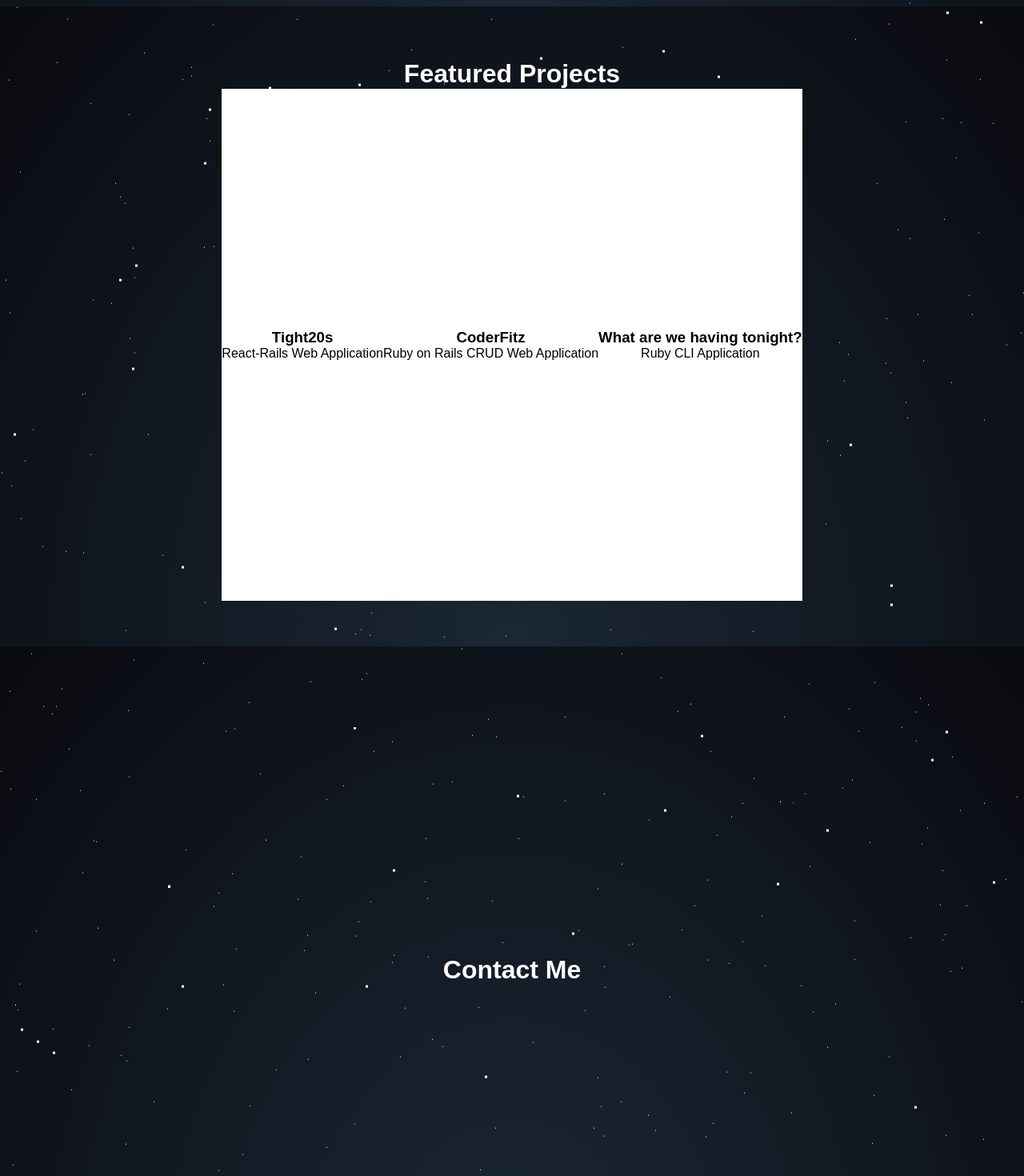
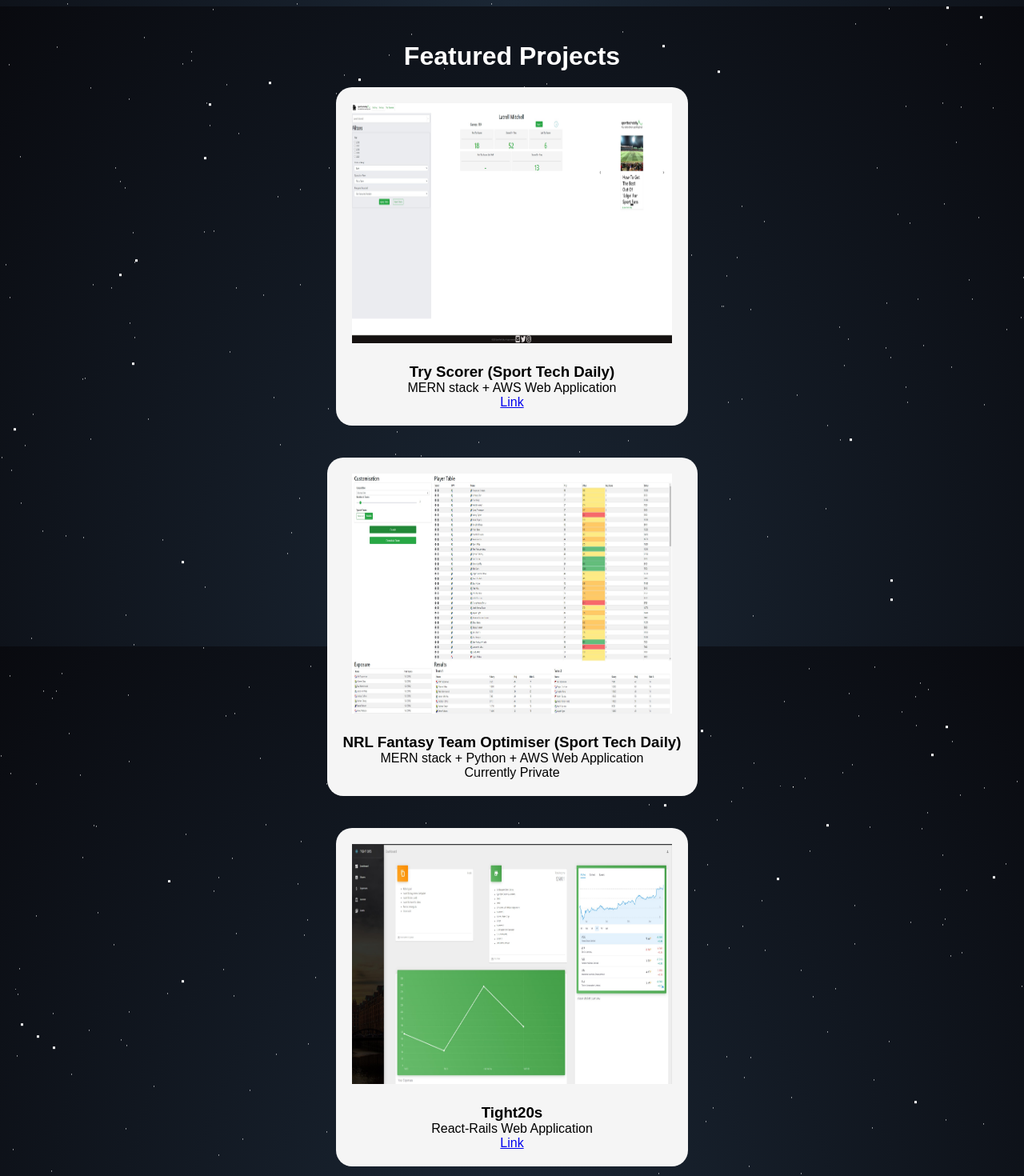
Before and after one commit to derricklai33/react-portfolio, a React (Create React App) app: page / in a window 1280 px wide. Shown: the part 792-2262 px from the top of the page at 80% size. Built offline with nearby package versions, Linux system fonts and the light colour scheme.

Commit message:
Added in and styled project cards. Still WIP

```diff
--- a/src/components/Projects.jsx
+++ b/src/components/Projects.jsx
@@ -1,24 +1,146 @@
 import React from 'react';
 import '../styles/projects.scss'
+import CoderFitz from '../docs/coderfitz-img.jpg'
+import Portfolio from '../docs/portfolio-img.jpg'
+import Terminal from '../docs/terminal-img.jpg'
+import Tight20s from '../docs/tight20s-img.jpg'
+import TryScorer from '../docs/tryscorer-img.jpg'
+import Optimiser from '../docs/optimiser-img.jpg'
 
 export function Projects() {
+
+  const Hover = ({ onHover, children }) => (
+    <div className="hover">
+        <div className="hover__no-hover">{children}</div>
+        <div className="hover__hover">{onHover}</div>
+    </div>
+  )
+
   return(
-    <div className="page-divs" id="projects">
+    <>
+    <div className="project-placeholder-div" id="projects"></div>
+    <div className="page-divs">
       <h1>Featured Projects</h1>
       <div className="project-wrapper">
         <div className="project-card">
-          <h3>Tight20s</h3>
-          <p>React-Rails Web Application</p>
+          <Hover onHover={
+          <div className="project-img-hover">
+            <ul>
+            <h2>Tech Stack</h2>
+              <li>ReactJS</li>
+              <li>NodeJS</li>
+              <li>Javascript</li>
+              <li>AWS</li>
+            </ul>
+          </div>}>
+          <div className="project-img">
+            <img src={TryScorer} alt="tryscorer-img" height="300px" width="400px"></img>
+          </div>
+          </Hover>
+          <h3 className="project-title">Try Scorer (Sport Tech Daily)</h3>
+          <p>MERN stack + AWS Web Application</p>
+          <a href="https://edge.sporttechdaily.com/nrl/tryscorers">Link</a>
         </div>
         <div className="project-card">
-          <h3>CoderFitz</h3>
-          <p>Ruby on Rails CRUD Web Application</p>
+        <Hover onHover={
+          <div className="project-img-hover">
+            <ul>
+            <h2>Tech Stack</h2>
+              <li>ReactJS</li>
+              <li>NodeJS</li>
+              <li>Javascript</li>
+              <li>Python (child process)</li>
+              <li>AWS</li>
+            </ul>
+          </div>}>
+          <div className="project-img">
+            <img src={Optimiser} alt="optimiser-img" height="300px" width="400px"></img>
+          </div>
+          </Hover>
+          <h3 className="project-title">NRL Fantasy Team Optimiser (Sport Tech Daily)</h3>
+          <p>MERN stack + Python + AWS Web Application</p>
+          <p>Currently Private</p>
         </div>
         <div className="project-card">
-          <h3>What are we having tonight?</h3>
-          <p>Ruby CLI Application</p>
+        <Hover onHover={
+          <div className="project-img-hover">
+            <ul>
+            <h2>Tech Stack</h2>
+              <li>React</li>
+              <li>Ruby on Rails</li>
+              <li>React-dnd</li>
+              <li>Cypress</li>
+              <li>Material-UI</li>
+              <li>Auth0</li>
+              <li>Heroku & Netlify</li>
+            </ul>
+          </div>}>
+          <div className="project-img">
+            <img src={Tight20s} alt="tight20s-img" height="300px" width="400px"></img>
+          </div>
+          </Hover>
+          <h3 className="project-title">Tight20s</h3>
+          <p>React-Rails Web Application</p>
+          <a href="https://github.com/derricklai33/T3A2-Budget-Tracker">Link</a>
+        </div>
+        <div className="project-card">
+        <Hover onHover={
+          <div className="project-img-hover">
+            <ul>
+            <h2>Tech Stack</h2>
+              <li>Ruby on Rails</li>
+              <li>Javascript</li>
+              <li>AWS S3</li>
+              <li>Bootstrap</li>
+              <li>Heroku</li>
+            </ul>
+          </div>}>
+          <div className="project-img">
+            <img src={CoderFitz} alt="coderfitz-img" height="300px" width="400px"></img>
+          </div>
+          </Hover>
+          <h3 className="project-title">CoderFitz</h3>
+          <p>Ruby on Rails CRUD Web Application</p>
+          <a href="https://github.com/derricklai33/T3A2-Budget-Tracker">Link</a>
+        </div>
+        <div className="project-card">
+        <Hover onHover={
+          <div className="project-img-hover">
+            <ul>
+            <h2>Tech Stack</h2>
+              <li>Ruby</li>
+              <li>CLI</li>
+              <li>AWS</li>
+            </ul>
+          </div>}>
+          <div className="project-img">
+            <img src={Terminal} alt="terminal-img" height="300px" width="400px"></img>
+          </div>
+          </Hover>
+          <h3 className="project-title">What are we having tonight?</h3>
+          <p>CLI application that generates a random choice for restaurant using Zomato API</p>
+          <a href="https://github.com/derricklai33/T3A2-Budget-Tracker">Link</a>
+        </div>
+        <div className="project-card">
+        <Hover onHover={
+          <div className="project-img-hover">
+            <ul>
+            <h2>Tech Stack</h2>
+              <li>HTML5</li>
+              <li>CSS3</li>
+              <li>Javascript</li>
+            </ul>
+          </div>}>
+          <div className="project-img">
+            <img src={Portfolio} alt="portfolio-img" height="300px" width="400px"></img>
+          </div>
+          </Hover>
+          <h3 className="project-title">Portfolio 1.0</h3>
+          <p>Initial version of my portfolio</p>
+          <a href="https://github.com/derricklai33/T3A2-Budget-Tracker">Link</a>
         </div>
       </div>
     </div>
+    </>
   )
 }
--- a/src/styles/projects.scss
+++ b/src/styles/projects.scss
@@ -1,14 +1,67 @@
 .project-wrapper {
-  height: 80vh;
+  min-height: 80vh;
+  width: 70%;
   display: flex;
+  flex-wrap: wrap;
   justify-content: center;
   align-items: center;
-  background-color: white;
+  .project-card {
+    background-color: whitesmoke;
+    border-radius: 20px;
+    z-index: 100;
+    margin: 20px;
+    padding: 20px;
+    display: flex;
+    justify-content: center;
+    align-items: center;
+    flex-direction: column;
+    cursor: pointer;
+    .project-img {
+      width: 400px;
+      height: 325px;
+    }
+  }
 }
 
-.project-card {
+.project-img-hover {
   display: flex;
+  width: 400px;
+  height: 325px;
   justify-content: center;
-  align-items: center;
-  flex-direction: column;
+  ul {
+    margin: auto 0;
+    h2{
+      margin-bottom: 20px;
+    }
+    li {
+      margin-left: 50px;
+    }
+  }
 }
+.hover {
+  position: relative;
+
+  &:hover &__no-hover {
+    opacity: 0;
+  }
+
+  &:hover &__hover {
+    opacity: 1;
+  }
+
+  &__hover {
+    position: absolute;
+    top: 0;
+    opacity: 0;
+    width: 100%;
+    height: 100%;
+  }
+
+  &__no-hover {
+    opacity: 1;
+  }
+}
+
+.project-placeholder-div {
+  height: 5vh;
+}
```
